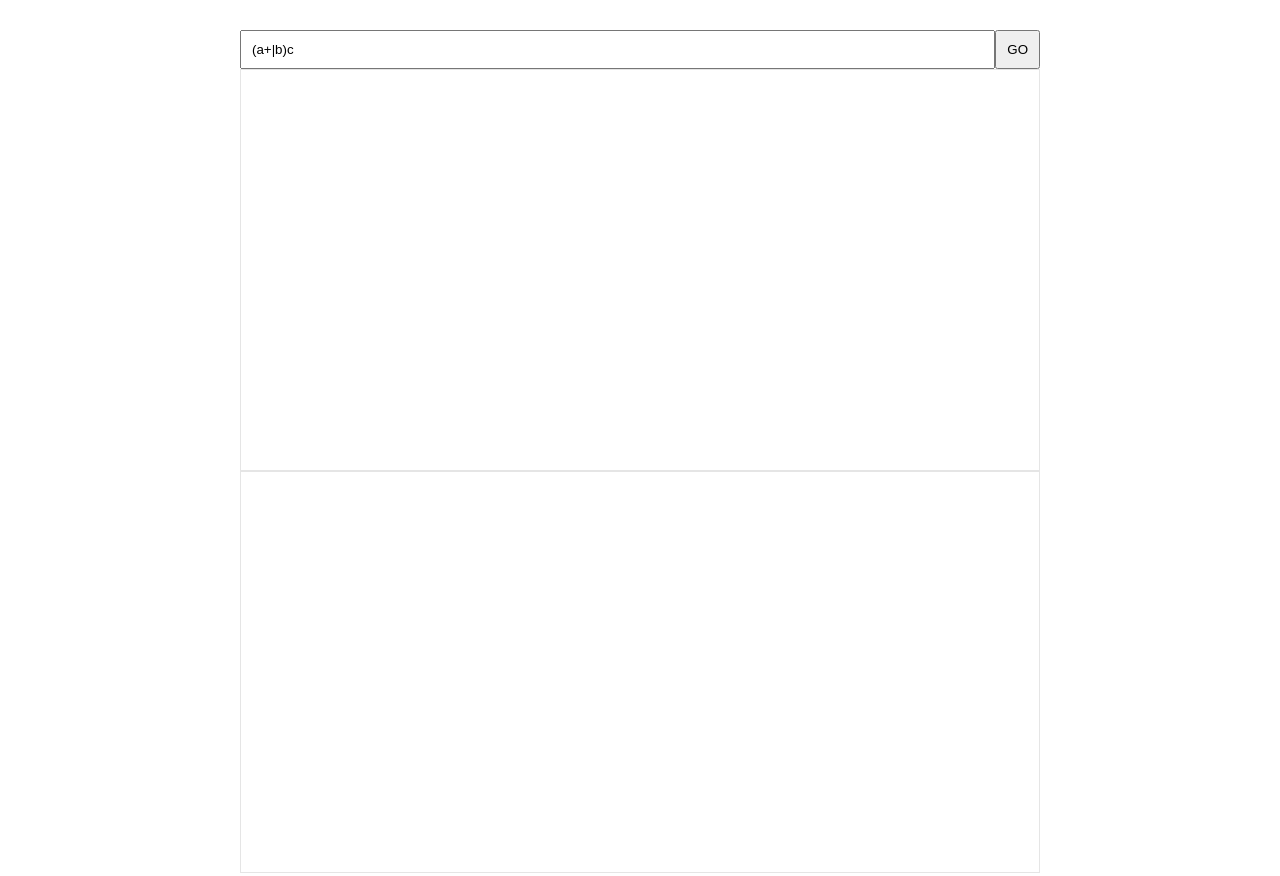
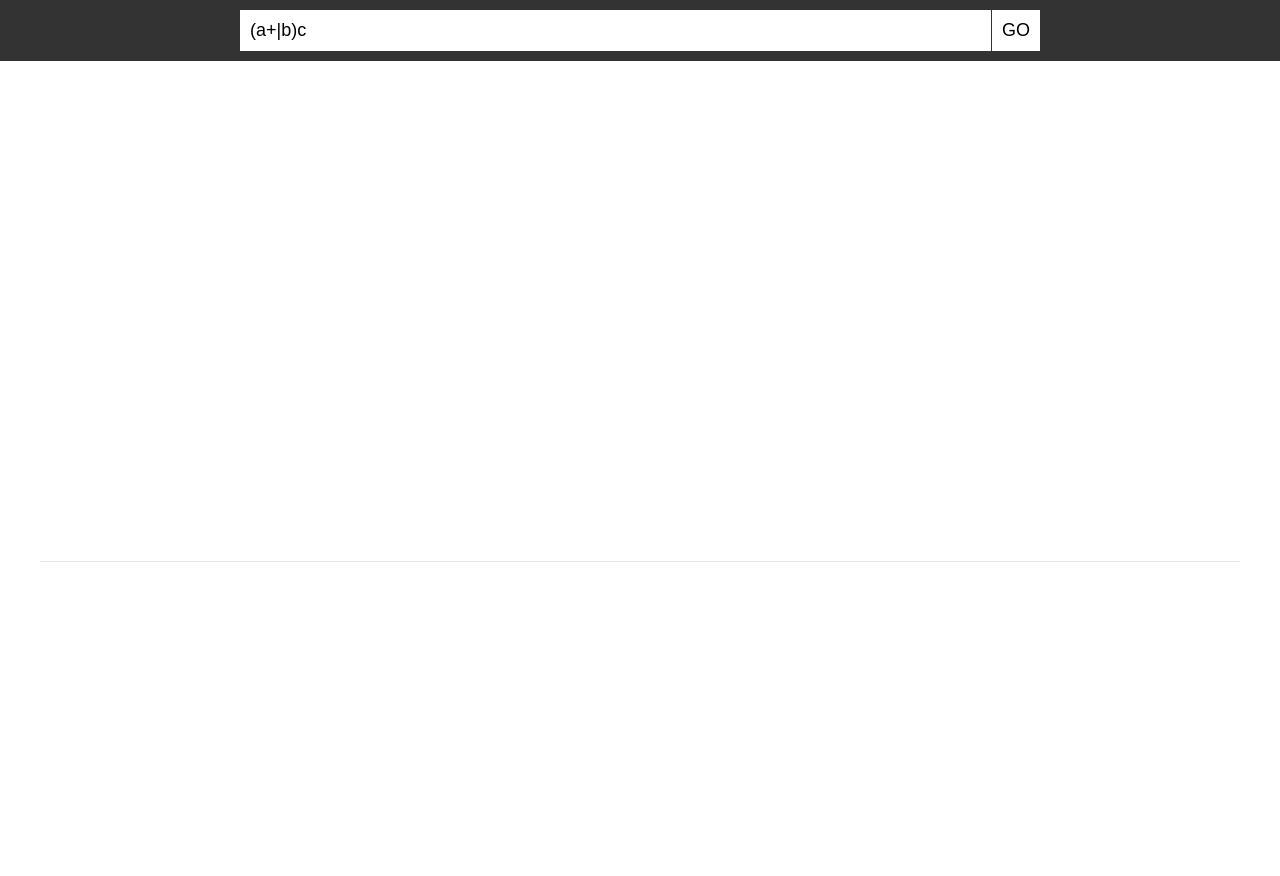
Before and after one commit to luobotang/nfa, a website built with webpack: page app/index.html in a window 1280 px wide. Shown: the top 876 px of the page. Built offline with nearby package versions, Linux system fonts and the light colour scheme.

Commit message:
update UI

```diff
--- a/app/index.css
+++ b/app/index.css
@@ -5,23 +5,38 @@
 body {
   font: 14px/1.7 sans-serif;
 }
-.container {
-  margin: 0 auto;
-  padding: 30px;
-  max-width: 800px;
+header {
+  padding: 10px 20px;
+  background: #333;
 }
 .cmd {
   display: flex;
   align-items: center;
+  margin: 0 auto;
+  max-width: 800px;
 }
 .cmd__input {
   flex: 1;
   padding: 10px;
+  border: none;
+  outline: none;
+  font-size: 18px;
+}
+.cmd__input:focus {
+  box-shadow: inset 0 0 10px #333;
 }
 .cmd__btn {
   padding: 10px;
+  font-size: 18px;
+  border: none;
+  border-left: 1px solid #333;
+  background: #fff;
+  outline: none;
+  user-select: none;
 }
 .canvas {
-  height: 400px;
-  border: 1px solid #e5e5e5;
+  margin: 0 auto;
+  max-width: 1200px;
+  height: 500px;
+  border-bottom: 1px solid #e5e5e5;
 }
--- a/app/index.html
+++ b/app/index.html
@@ -8,14 +8,16 @@
   <link rel="stylesheet" href="index.css">
 </head>
 <body>
-  <div class="container">
+  <header class="head">
     <div class="cmd">
       <input id="regexp" class="cmd__input" type="text" value="(a+|b)c" placeholder="input regexp...">
       <button id="action" class="cmd__btn">GO</button>
     </div>
+  </header>
+  <section class="body">
     <div id="canvas-nfa" class="canvas"></div>
     <div id="canvas-dfa" class="canvas"></div>
-  </div>
+  </section>
   <script src="../dist/lib.js"></script>
   <script src="index.js"></script>
 </body>
```
